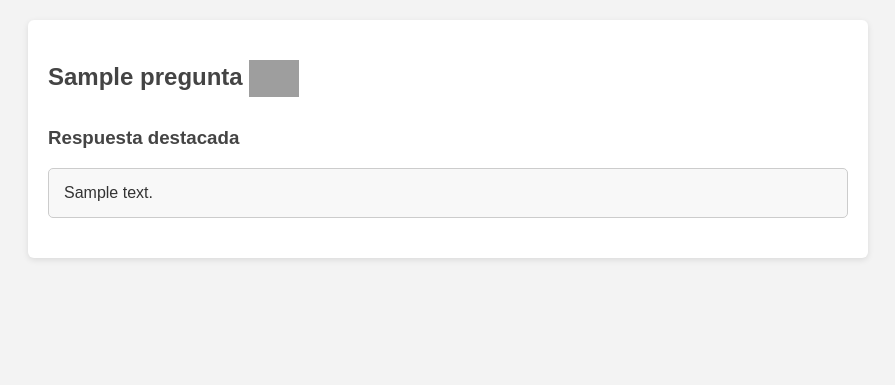
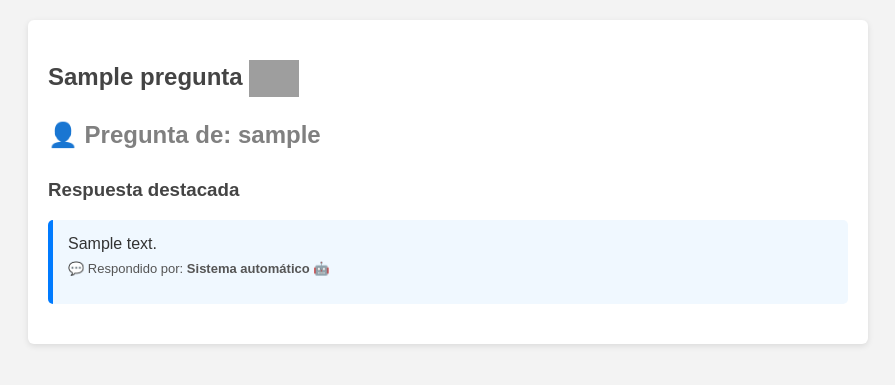
Before and after one commit to Marcelo116/proyecto_StudentOverflow, a Flask app: page /pregunta/1 in a window 1280 px wide. Shown: the part 39-424 px from the top of the page, without its empty margins (192-1087 px from the left). Run offline with Flask 3, Linux system fonts and the light colour scheme; tables that the repository leaves empty hold one stand-in row (values such as "Sample post"); grey boxes are pictures that could not be loaded.

Commit message:
fix(python): mejoras en visualizacion

```diff
--- a/studentoverflow/app/models.py
+++ b/studentoverflow/app/models.py
@@ -5,6 +5,9 @@ class Usuario(db.Model):
     username = db.Column(db.String(64), unique=True, nullable=False)
     email = db.Column(db.String(512), unique=True, nullable=False)
     password = db.Column(db.String(512), nullable=False)
+
+    preguntas = db.relationship('Pregunta', backref='usuario', lazy=True)
+    respuestas = db.relationship('Respuesta', backref='usuario', lazy=True, foreign_keys='Respuesta.autor_id')
 
 class Pregunta(db.Model):
     id = db.Column(db.Integer, primary_key=True)
--- a/studentoverflow/app/routes.py
+++ b/studentoverflow/app/routes.py
@@ -1,12 +1,13 @@
 from flask import Blueprint, render_template, redirect, url_for, request, flash, session
 from app.models import Pregunta, Respuesta, Usuario
 from app import db
+from sqlalchemy.orm import joinedload
 import requests
 bp = Blueprint("main", __name__)
 
 @bp.route("/")
 def index():
-   preguntas = Pregunta.query.all()
+   preguntas = Pregunta.query.options(joinedload(Pregunta.usuario)).all()
    return render_template("index.html", preguntas=preguntas)
 
 @bp.route("/preguntar", methods=["GET", "POST"])
@@ -27,7 +28,11 @@ def preguntar():
 @bp.route("/pregunta/<int:id>", methods=["GET", "POST"])
 def detalle_pregunta(id):
     pregunta = Pregunta.query.get_or_404(id)
-    respuestas = Respuesta.query.filter_by(pregunta_id=id).all()
+    respuestas = Respuesta.query.options(joinedload(Respuesta.usuario)).filter_by(pregunta_id=id).all()
+
+
+    destacada = next((r for r in respuestas if r.automatica), None)
+    otras_respuestas = [r for r in respuestas if r != destacada]
 
     if request.method == "POST":
         if "user_id" not in session:
@@ -45,8 +50,11 @@ def detalle_pregunta(id):
             auto = Respuesta(contenido=resumen, pregunta_id=id, automatica=True)
             db.session.add(auto)
             db.session.commit()
+            destacada = auto
+            otras_respuestas = []
             respuestas = [auto]
-    return render_template("detalle_pregunta.html", pregunta=pregunta, respuestas=respuestas)
+
+    return render_template("detalle_pregunta.html", pregunta=pregunta, destacada=destacada, respuestas=otras_respuestas)
 
 def consultar_wikipedia(query):
     try:
--- a/studentoverflow/app/templates/detalle_pregunta.html
+++ b/studentoverflow/app/templates/detalle_pregunta.html
@@ -1,43 +1,48 @@
 {% extends "base.html" %}
 {% block content %}
-<h2 style="color: #444;">{{ pregunta.titulo }}
-    <img src="https://i.pinimg.com/originals/07/ed/75/07ed75a40de90b6055cf7a7e7be5677e.gif" width="50" style="vertical-align: middle; margin-right: 6px;">
+
+<h2 style="color: #444;">
+  {{ pregunta.titulo }}
+  <img src="https://i.pinimg.com/originals/07/ed/75/07ed75a40de90b6055cf7a7e7be5677e.gif" width="50" style="vertical-align: middle; margin-right: 6px;">
+  <p style="color: gray;">👤 Pregunta de: <strong>{{ pregunta.usuario.username }}</strong></p>
 </h2>
 
+{% if destacada %}
+    <h3 style="margin-top: 30px;">Respuesta destacada</h3>
+    <div style="background-color: #f0f8ff; border-left: 5px solid #007bff; border-radius: 5px; padding: 15px; margin-bottom: 20px;">
+        {{ destacada.contenido }}
+        <p style="font-size: 13px; color: #555; margin-top: 8px;">
+            💬 Respondido por: <strong>Sistema automático 🤖</strong>
+        </p>
+    </div>
+{% endif %}
+
 {% if respuestas %}
-    <h3 style="margin-top: 30px;">Respuesta destacada
-
-    </h3>
-    <div style="background-color: #f8f8f8; border: 1px solid #ccc; border-radius: 5px; padding: 15px; margin-bottom: 20px;">
-        {{ respuestas[0].contenido }}
-    </div>
-
-    {% if respuestas|length > 1 %}
-    <h3>Otras respuestas
-
-
-    </h3>
-    {% for r in respuestas[1:] %}
-    <div style="background-color: #fefefe; border: 1px solid #ddd; border-radius: 5px; padding: 12px; margin-bottom: 10px;">
-        {{ r.contenido }}
-    </div>
+    <h3>Otras respuestas</h3>
+    {% for r in respuestas %}
+        <div style="background-color: #fefefe; border: 1px solid #ddd; border-radius: 5px; padding: 12px; margin-bottom: 10px;">
+            <p>{{ r.contenido }}</p>
+            <p style="font-size: 13px; color: #666; margin-top: 8px;">
+                💬 Respondido por:
+                <strong>{{ r.usuario.username if r.usuario else 'Sistema automático 🤖' }}</strong>
+            </p>
+        </div>
     {% endfor %}
-    {% endif %}
 {% else %}
+    {% if not destacada %}
     <div style="text-align: center; margin: 40px auto;">
         <img src="https://cdn-icons-png.flaticon.com/512/6134/6134065.png" width="100" alt="esperando respuesta">
         <p>No hay respuestas todavía... Sé el primero en contestar.</p>
     </div>
+    {% endif %}
 {% endif %}
 
 {% if session.username %}
-<h3>Responder
-
-
-</h3>
+<h3>Responder</h3>
 <form method="POST">
     <textarea name="contenido" rows="4" placeholder="Escribe tu respuesta aquí..." required></textarea>
-    <button  style="background: #007bff;" type="submit">Responder</button>
+    <button style="background: #007bff;" type="submit">Responder</button>
 </form>
 {% endif %}
+
 {% endblock %}
--- a/studentoverflow/app/templates/index.html
+++ b/studentoverflow/app/templates/index.html
@@ -28,6 +28,7 @@
         <h4><a href="{{ url_for('main.detalle_pregunta', id=p.id) }}">{{ p.titulo }}</a>
         <img src="https://cdn-icons-gif.flaticon.com/8718/8718007.gif" width="18" style="vertical-align: middle; margin-right: 6px;">
     </h4>
+        <p style="font-size: 14px; color: #555;">👤 Por: <strong>{{ p.usuario.username }}</strong></p>
         <small>#Pregunta {{ p.id }}</small>
     </div>
 {% else %}
```
